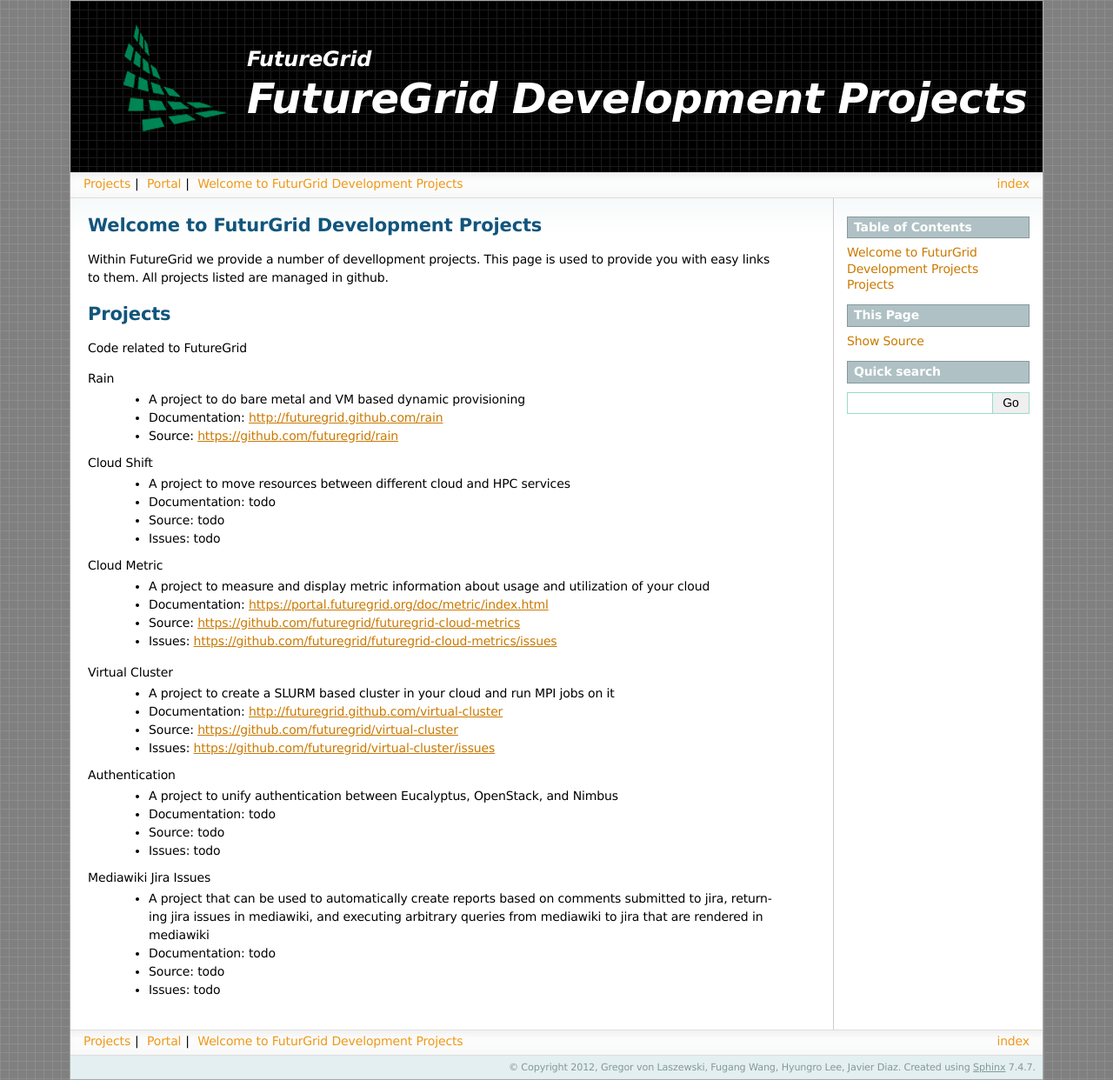
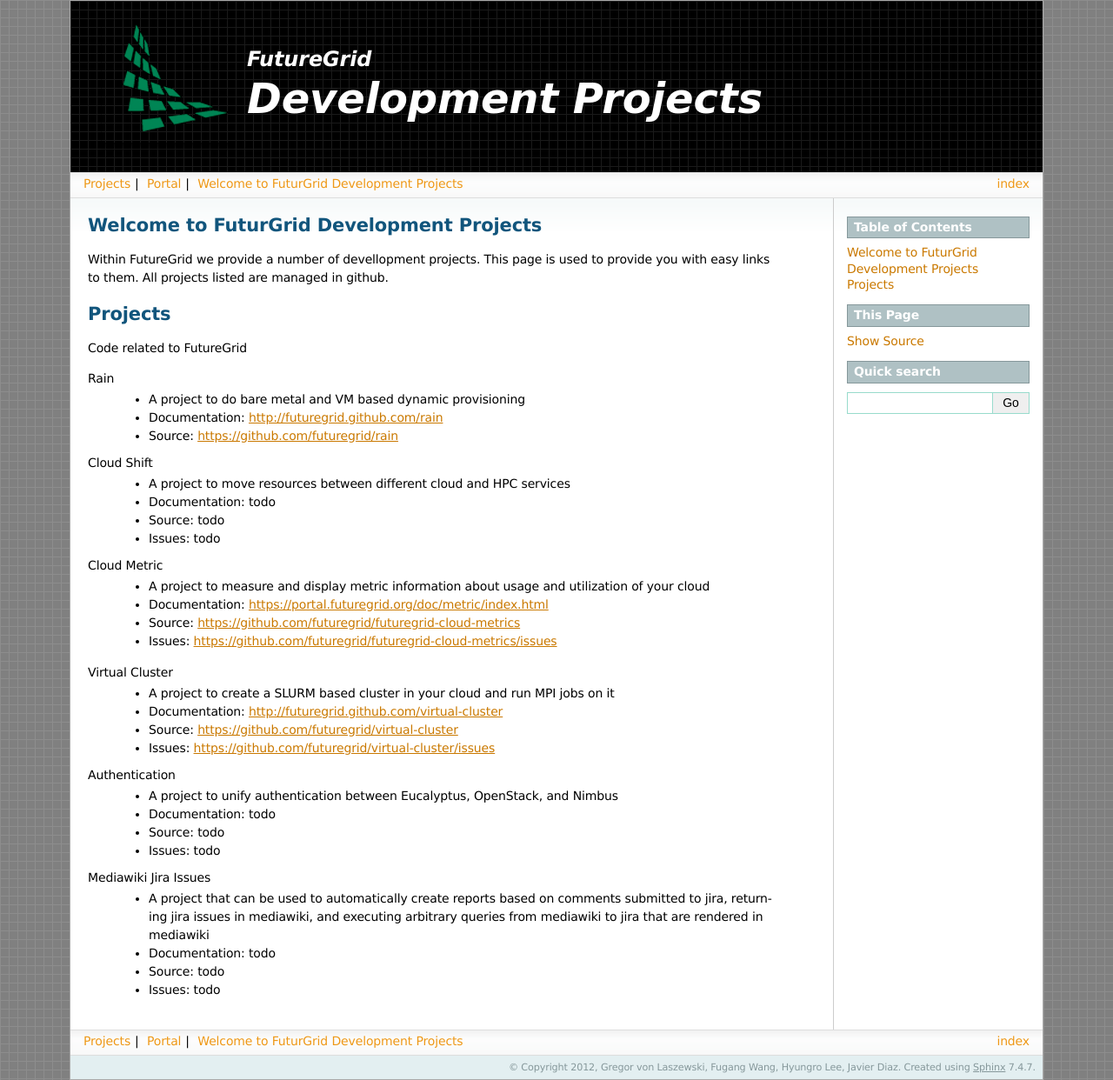
Before and after one commit to futuregrid/doc, a Sphinx documentation site: the page built from doc/source/index.rst, in a window 1280 px wide. Shown: the whole page at 87% size. Built offline with Sphinx 7.4.7, drawn with Linux system fonts in a browser that asks for light colours; formulas are drawn with MathJax 3.

Commit message:
correcting the title

```diff
--- a/doc/source/_templates/layout.html
+++ b/doc/source/_templates/layout.html
@@ -19,7 +19,7 @@
     </td>
     <td>
       <font size="5" color="white"><b><i>FutureGrid</i></b></font><br><br>
-      <font size="10" color="white" face="Comic Sans MS"><b><i>FutureGrid Development Projects</i></b></font>
+      <font size="10" color="white" face="Comic Sans MS"><b><i>Development Projects</i></b></font>
     </td>
   </tr>
 </table>
```
